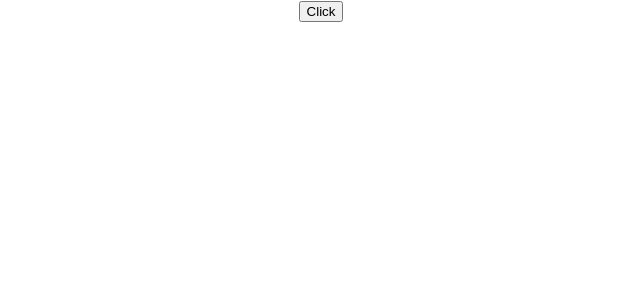
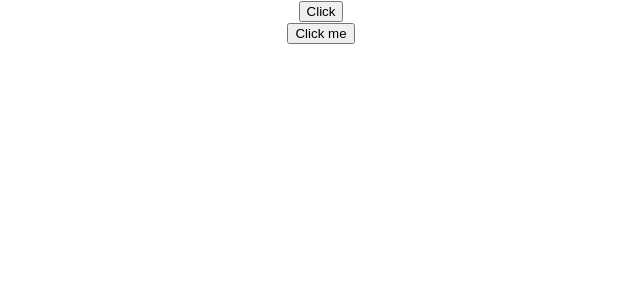
Before and after one commit to hellohridoy/react-state, a React (Create React App) app: page / in a window 1280 px wide. Shown: the top 300 px of the page, without its empty margins (319-959 px from the left). Built offline with nearby package versions, Linux system fonts and the light colour scheme.

Commit message:
Class event handlder

```diff
--- a/src/App.js
+++ b/src/App.js
@@ -4,6 +4,7 @@ import Counter from './components/Counter';
 import DestructuringPropsAndState from './components/DestructuringPropsAndState';
 import FunctionalProps from './components/FunctionalProps';
 import EventHandling from './components/EventHandling';
+import ClassEvent from './components/ClassEvent';
 function App() {
   return (
     <div className="App">
@@ -11,6 +12,7 @@ function App() {
       <Counter/>
       <FunctionalProps name="hridoy" id={6276}/> */}
       <EventHandling/>
+      <ClassEvent/>
     </div>
   );
 }
--- /dev/null
+++ b/src/components/ClassEvent.js
@@ -0,0 +1,15 @@
+import React, { Component } from 'react'
+
+export default class ClassEvent extends Component {
+
+    clickHandler() {
+        console.log('Button Clicked');
+    }
+    render() {
+    return (
+      <div>
+        <button onClick={this.clickHandler}>Click me</button>
+      </div>
+    )
+  }
+}
--- a/src/components/FunctionalProps.js
+++ b/src/components/FunctionalProps.js
@@ -2,7 +2,8 @@ import React, { Component } from 'react'
 
 export default class FunctionalProps extends Component {
   render(props) {
-    const {name,id} = this.props
+    const {name,id} = this.props;
+    //const {state1,state2} = this.state
     return (
       <div>
         <h1>Name : {name} Id : {id}</h1>
```
